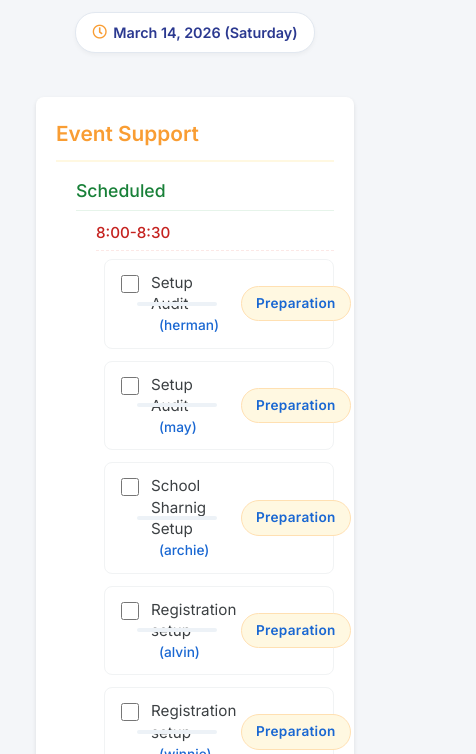
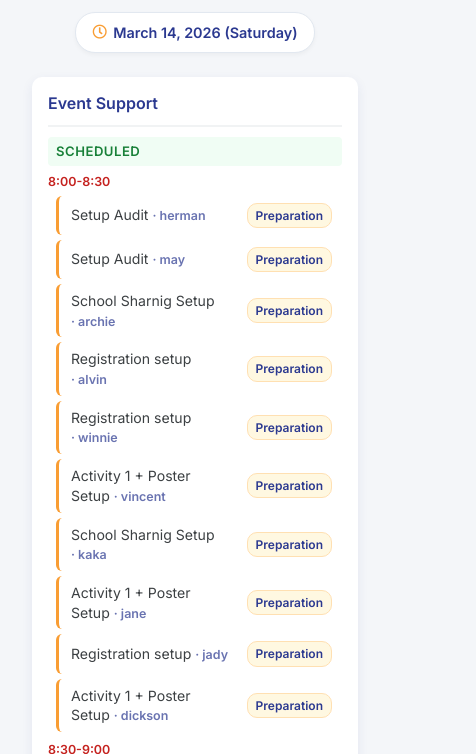
Before and after one commit to herman925/KSFreePlayConference, a website: page pages/tasks.html in a window 390 px wide. Shown: the part 248-1002 px from the top of the page, 476 px wide, since content can reach past the window. Drawn offline with Linux system fonts and the light colour scheme.

Commit message:
fix: mobile 2-col grid and tasks page redesign
- Fix mobile viewport overflow by constraining person-selector select width
- Add overflow-x:hidden to body so no element widens the viewport past 768px
- Redesign tasks.html: remove checkboxes, compact rows with left-border accent
- Tighter section headers, smaller fonts, reduced padding throughout tasks

Co-Authored-By: Claude Sonnet 4.6 <noreply@anthropic.com>

```diff
--- a/pages/tasks.html
+++ b/pages/tasks.html
@@ -8,164 +8,97 @@
     <link rel="stylesheet" href="https://cdnjs.cloudflare.com/ajax/libs/font-awesome/5.15.4/css/all.min.css">
     <link href="https://fonts.googleapis.com/css2?family=Inter:wght@300;400;500;600&display=swap" rel="stylesheet">
     <style>
+        .tasks-container { max-width: 800px; margin: 0 auto; padding: 0 1rem 2rem; }
+
         .timeline-section {
-            margin-bottom: 30px;
+            margin-bottom: 16px;
             background: white;
-            border-radius: 8px;
-            padding: 20px;
-            box-shadow: 0 2px 4px rgba(0,0,0,0.1);
-            width: 100%;
-            max-width: 100%;
-            overflow-x: hidden;
+            border-radius: 10px;
+            padding: 14px 16px;
+            box-shadow: var(--card-shadow);
         }
         .timeline-section h3 {
-            color: #f99d33;  /* Google Blue */
-            margin-bottom: 15px;
-            padding-bottom: 10px;
-            border-bottom: 2px solid #fff8e1;
-            font-size: 1.3em;
-            font-weight: 600;
+            color: var(--brand-navy);
+            margin-bottom: 10px;
+            padding-bottom: 8px;
+            border-bottom: 2px solid #f1f3f4;
+            font-size: 1rem;
+            font-weight: 700;
+            display: flex;
+            align-items: center;
+            gap: 6px;
         }
         .timeline-subsection {
-            margin-left: 20px;
-            margin-bottom: 20px;
+            margin: 8px 0 4px;
         }
         .timeline-subsection h4 {
-            color: #188038;  /* Google Green */
-            margin-bottom: 10px;
-            font-size: 1.1em;
-            font-weight: 500;
-            padding-bottom: 5px;
-            border-bottom: 1px solid #e6f4ea;
+            color: #188038;
+            margin-bottom: 6px;
+            font-size: 0.82rem;
+            font-weight: 600;
+            text-transform: uppercase;
+            letter-spacing: 0.5px;
+            padding: 4px 8px;
+            background: #f0fdf4;
+            border-radius: 4px;
         }
         .task-item {
             display: flex;
             align-items: center;
-            margin-bottom: 12px;
-            padding: 12px 16px;
-            border-radius: 8px;
-            min-height: 48px;
-            gap: 16px;
-            transition: all 0.2s ease;
-            border: 1px solid #f1f3f4;
-            background: #ffffff;
+            padding: 7px 10px 7px 12px;
+            border-radius: 6px;
+            gap: 8px;
+            background: #fff;
+            border-left: 3px solid var(--brand-orange);
+            margin-bottom: 5px;
+            transition: background 0.15s;
         }
-        .task-item:hover {
-            background-color: #f8f9fa;
-            border-color: #e8eaed;
-            box-shadow: 0 2px 4px rgba(0,0,0,0.04);
-        }
-        .task-text {
-            display: flex;
-            align-items: flex-start;
+        .task-item:hover { background: #fffcf5; }
+        .task-label {
             flex: 1;
+            font-size: 0.88rem;
+            line-height: 1.4;
+            color: #3c4043;
             min-width: 0;
         }
-        .task-checkbox {
-            margin-top: 3px;
-            margin-right: 12px;
-            flex-shrink: 0;
-            width: 18px;
-            height: 18px;
-            cursor: pointer;
-        }
-        .task-text label {
-            cursor: pointer;
-            line-height: 1.4;
-            color: #3c4043;
-            font-size: 0.95em;
+        .task-role {
+            font-size: 0.78rem;
+            color: var(--brand-navy);
+            font-weight: 600;
+            opacity: 0.7;
+            white-space: nowrap;
         }
         .task-time {
-            color: #5f6368;
-            font-size: 0.9em;
-            font-weight: 500;
-            text-align: right;
+            color: var(--brand-orange);
+            font-size: 0.78rem;
+            font-weight: 600;
+            white-space: nowrap;
             flex-shrink: 0;
-            min-width: 80px;
         }
         .task-tag {
-            display: inline-flex;
-            align-items: center;
-            justify-content: center;
             background: #fff8e1;
-            padding: 6px 14px;
-            border-radius: 20px;
-            font-size: 0.85em;
+            padding: 2px 8px;
+            border-radius: 10px;
+            font-size: 0.75rem;
             font-weight: 600;
-            color: #1967d2;
+            color: var(--brand-navy);
+            white-space: nowrap;
+            border: 1px solid #ffe0b2;
             flex-shrink: 0;
-            white-space: nowrap;
-            letter-spacing: 0.3px;
-            border: 1px solid #ffe0b2;
         }
-        .task-role {
-            display: inline-block;
-            margin-left: 8px;
-            font-size: 0.9em;
-            color: #1967d2;  /* Darker Google Blue */
-            font-weight: 500;
+        .time-group { margin: 4px 0 8px; }
+        .time-group h5 {
+            color: #c5221f;
+            font-size: 0.78rem;
+            margin: 6px 0 4px;
+            font-weight: 600;
         }
-        .info-message {
-            background: #e3f2fd;
-            color: #1565c0;
-            padding: 15px;
-            border-radius: 8px;
-            text-align: center;
-            margin: 20px 0;
-        }
-        .error-message {
-            background: #ffebee;
-            color: #c62828;
-            padding: 15px;
-            border-radius: 8px;
-            text-align: center;
-            margin: 20px 0;
-        }
-        .time-group {
-            margin-left: 20px;
-            margin-bottom: 15px;
-        }
-        .time-group h5 {
-            color: #c5221f;  /* Google Red */
-            font-size: 0.95em;
-            margin: 8px 0;
-            padding-bottom: 4px;
-            font-weight: 500;
-            border-bottom: 1px dashed #fce8e6;
-        }
-        /* Debug Panel Styles */
-        #debugPanel {
-            position: fixed;
-            bottom: 20px;
-            right: 20px;
-            background: #f8f9fa;
-            border: 1px solid #dee2e6;
-            border-radius: 8px;
-            padding: 15px;
-            max-width: 400px;
-            box-shadow: 0 2px 4px rgba(0,0,0,0.1);
-            z-index: 1000;
-            display: none;
-        }
-        #debugPanel.visible {
-            display: block;
-        }
-        #jsonDisplay {
-            background: #fff;
-            border: 1px solid #ced4da;
-            border-radius: 4px;
-            padding: 10px;
-            margin-top: 10px;
-            max-height: 300px;
-            overflow-y: auto;
-            font-family: monospace;
-            white-space: pre-wrap;
-        }
-        .debug-controls {
-            margin-bottom: 10px;
-            display: flex;
-            gap: 10px;
-        }
+        .info-message { background:#e3f2fd; color:#1565c0; padding:12px; border-radius:8px; text-align:center; margin:16px 0; font-size:0.9rem; }
+        .error-message { background:#ffebee; color:#c62828; padding:12px; border-radius:8px; text-align:center; margin:16px 0; font-size:0.9rem; }
+        #debugPanel { position:fixed; bottom:20px; right:20px; background:#f8f9fa; border:1px solid #dee2e6; border-radius:8px; padding:15px; max-width:400px; box-shadow:0 2px 4px rgba(0,0,0,0.1); z-index:1000; display:none; }
+        #debugPanel.visible { display:block; }
+        #jsonDisplay { background:#fff; border:1px solid #ced4da; border-radius:4px; padding:10px; margin-top:10px; max-height:300px; overflow-y:auto; font-family:monospace; white-space:pre-wrap; }
+        .debug-controls { margin-bottom:10px; display:flex; gap:10px; }
     </style>
 </head>
 <body>
@@ -652,24 +585,13 @@
             const isCompleted = taskCompletionState.isTaskCompleted(task.id);
 
             div.innerHTML = `
-                <div class="task-text">
-                    <input type="checkbox" class="task-checkbox" id="${task.id}"
-                        ${isCompleted ? 'checked' : ''}>
-                    <label for="${task.id}">
-                        ${task.text}
-                        ${showRole ? `<span class="task-role">(${task.role})</span>` : ''}
-                    </label>
-                </div>
-                ${hideTime ? '<span class="task-time"></span>' : `<span class="task-time">${task.time || ''}</span>`}
-                ${task.tag ? `<span class="task-tag">${task.tag}</span>` : '<span></span>'}
+                <span class="task-label">
+                    ${task.text}
+                    ${showRole ? `<span class="task-role"> · ${task.role}</span>` : ''}
+                </span>
+                ${!hideTime && task.time ? `<span class="task-time">${task.time}</span>` : ''}
+                ${task.tag ? `<span class="task-tag">${task.tag}</span>` : ''}
             `;
-
-            // Add checkbox event listener with new state management
-            const checkbox = div.querySelector('input[type="checkbox"]');
-            checkbox.addEventListener('change', function() {
-                const role = task.role || document.getElementById('roleSelect').value;
-                taskCompletionState.updateTask(task.id, this.checked, role);
-            });
 
             return div;
         }
--- a/styles/styles.css
+++ b/styles/styles.css
@@ -24,6 +24,7 @@ body {
     background-color: var(--background-color);
     color: var(--text-color);
     line-height: 1.6;
+    overflow-x: hidden;
 }
 
 header {
@@ -148,12 +149,14 @@ nav {
 }
 
 .person-selector select {
-    padding: 0.5rem 1rem;
+    padding: 0.4rem 0.75rem;
     border: 1px solid #ddd;
-    border-radius: 4px;
-    font-size: 1rem;
+    border-radius: 6px;
+    font-size: 0.9rem;
     cursor: pointer;
     background-color: white;
+    max-width: 200px;
+    width: 100%;
 }
 
 .hero {
```
